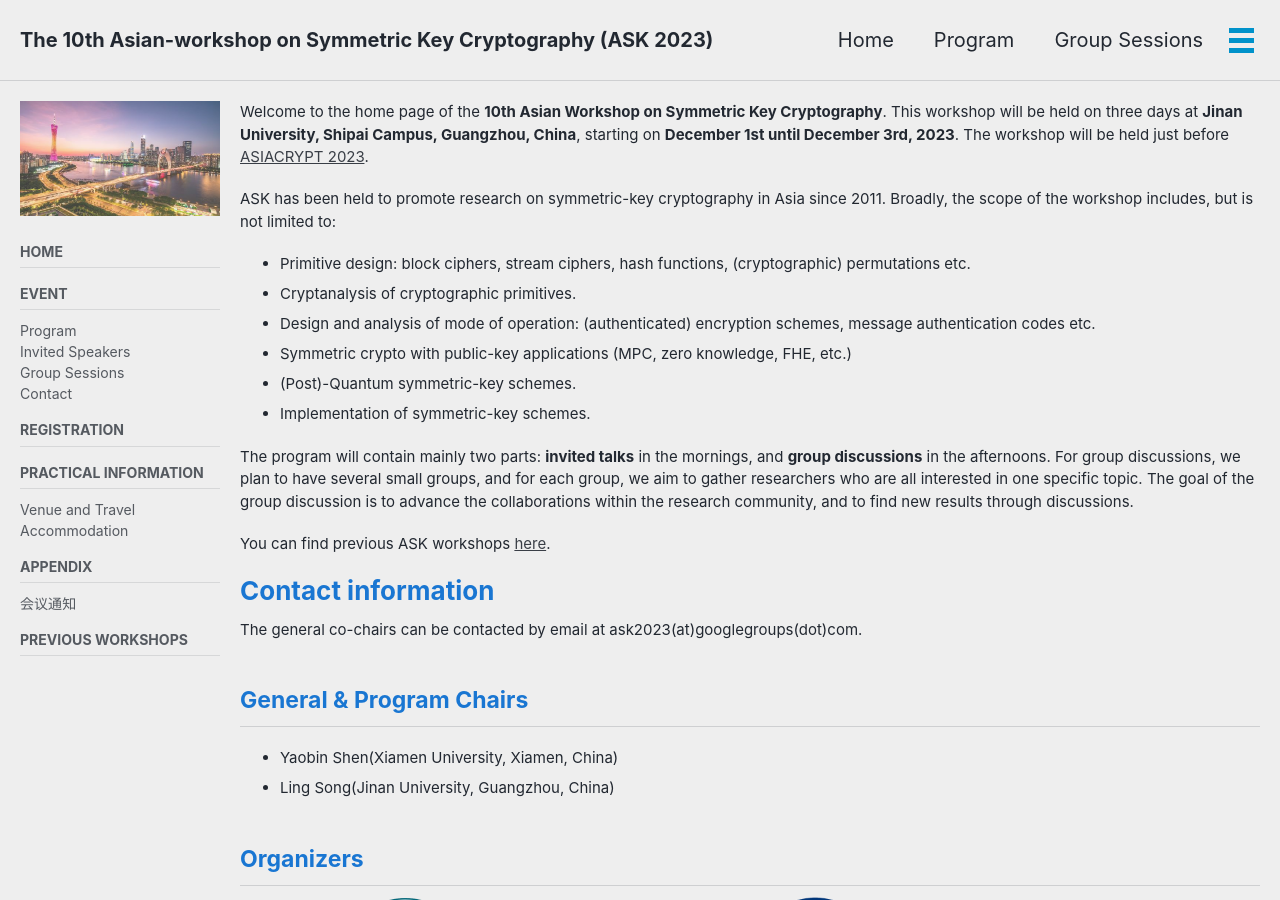
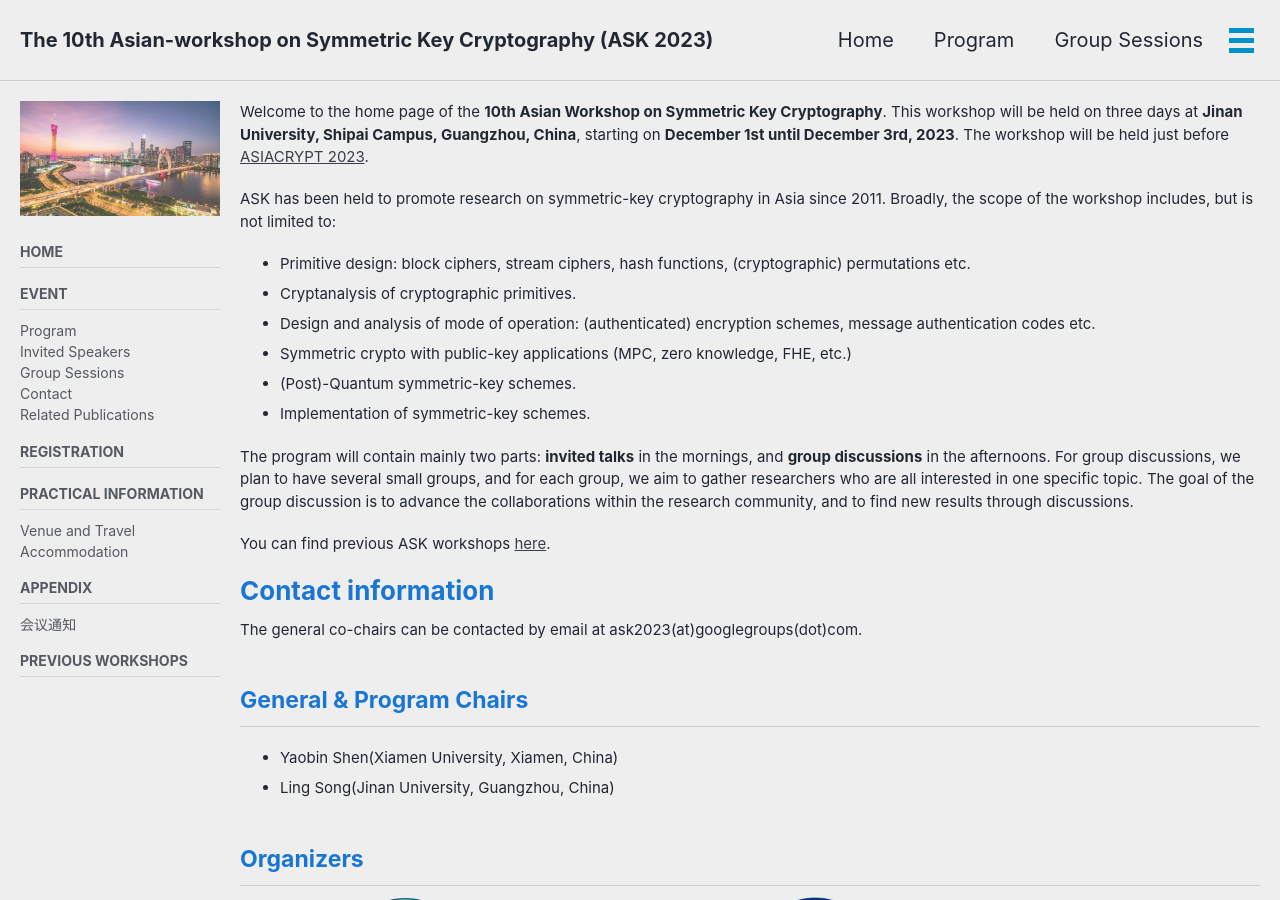
Before and after one commit to cryptanalysisbench/SATbench, a Jekyll site: the page built from index.md, in a window 1280 px wide and 900 px high. Built offline with Jekyll 4.4.1, drawn with Linux system fonts in a browser that asks for light colours; cached includes are drawn as plain includes; nearby versions of some CDN libraries.

Commit message:
Update navigation.yml

```diff
--- a/_data/navigation.yml
+++ b/_data/navigation.yml
@@ -22,6 +22,8 @@ docs:
       url: /groups/
     - title: Contact
       url: /#contact-information
+    - title: Related Publications
+      url: /related/
 
   - title: Registration
     url: /registration/
```
